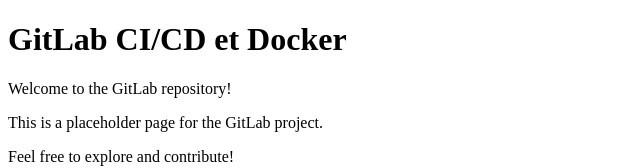
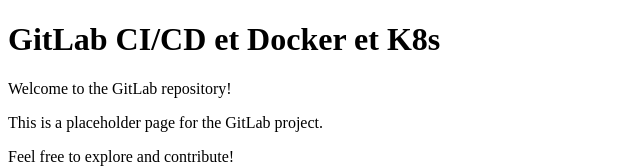
Before and after one commit to Rodier65/formation-git, a plain HTML site: page Git-dir/index.html in a window 1280 px wide. Shown: the top 168 px of the page, without its empty margins (0-640 px from the left). Drawn offline with Linux system fonts and the light colour scheme.

Commit message:
kubernetes

```diff
--- a/Git-dir/index.html
+++ b/Git-dir/index.html
@@ -6,7 +6,7 @@
   <title>GitLab</title>
 </head>
 <body>
-  <h1>GitLab CI/CD et Docker </h1>
+  <h1>GitLab CI/CD et Docker et K8s</h1>
   <p>Welcome to the GitLab repository!</p>
   <p>This is a placeholder page for the GitLab project.</p>
   <p>Feel free to explore and contribute!</p>
```
